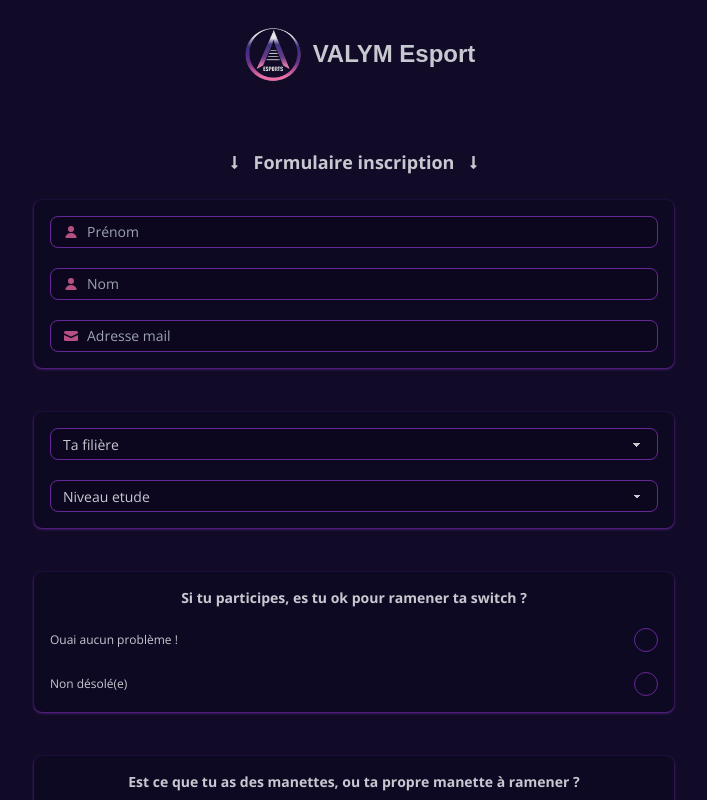
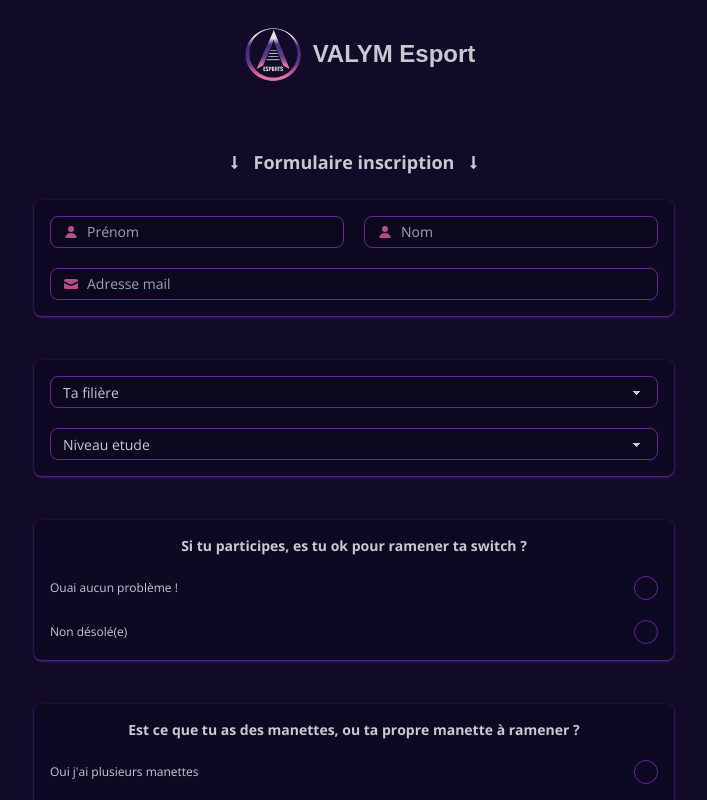
Before and after one commit to VALYM-eSports/tournamentForm, a Next.js app in the folder frontend/: page /tournament in a window 1280 px wide. Shown: the top 800 px of the page, without its empty margins (286-993 px from the left). Built offline with nearby package versions, Linux system fonts and the light colour scheme; a web font is replaced by a local one.

Commit message:
refacto form desktop

```diff
--- a/frontend/app/components/Forms.tsx
+++ b/frontend/app/components/Forms.tsx
@@ -68,7 +68,7 @@ const Forms = () => {
 
           {/* NOM, PRENOM et EMAIL*/}
           <div className="flex gap-5 flex-col justify-start bg-base-200 p-4 rounded-lg mb-6 md:mb-11 shadow shadow-primary">
-            <div className="flex md:flex-wrap md:flew-row   flex-col gap-5">
+            <div className="flex md:flex-wrap md:flex-row flex-col gap-5">
               <div className="flex flex-col gap-2 w-full flex-1">
                 <label className="input input-bordered input-sm input-primary bg-base-300 flex items-center gap-2">
                   <svg
```
